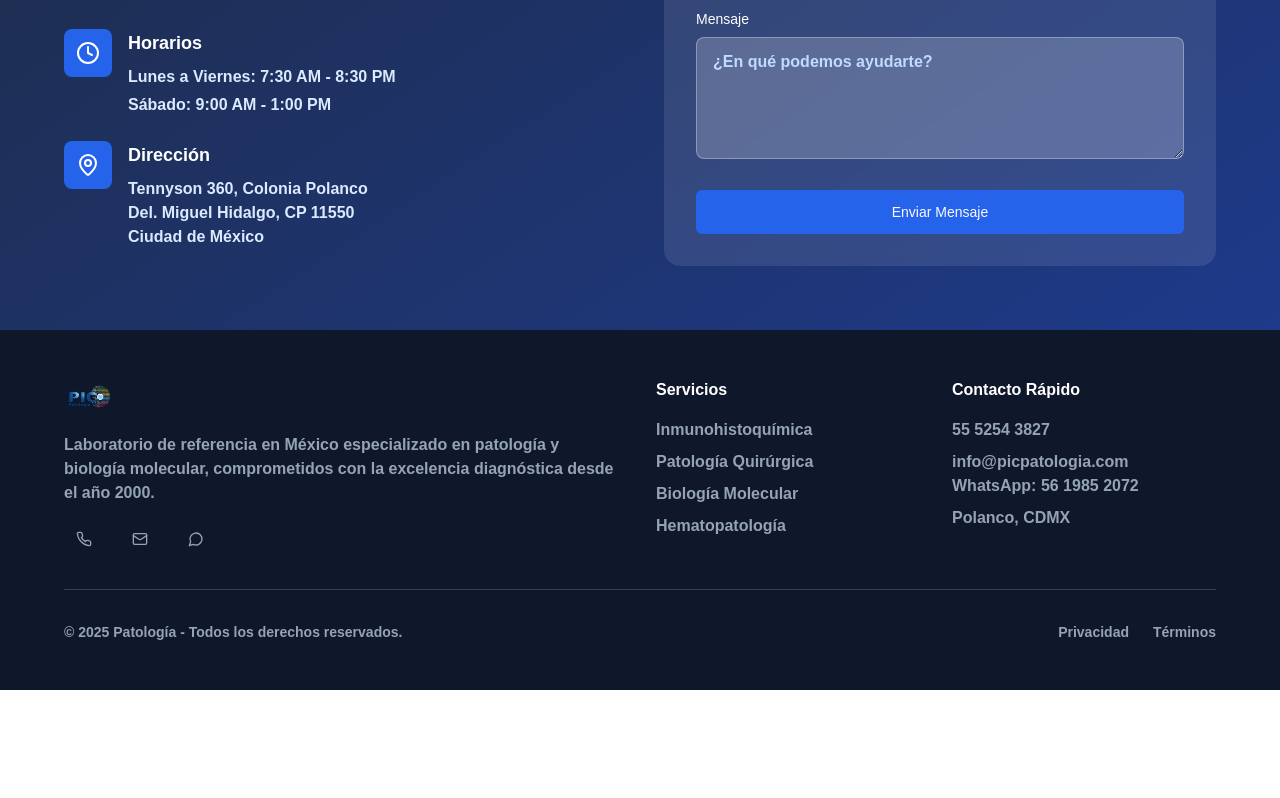
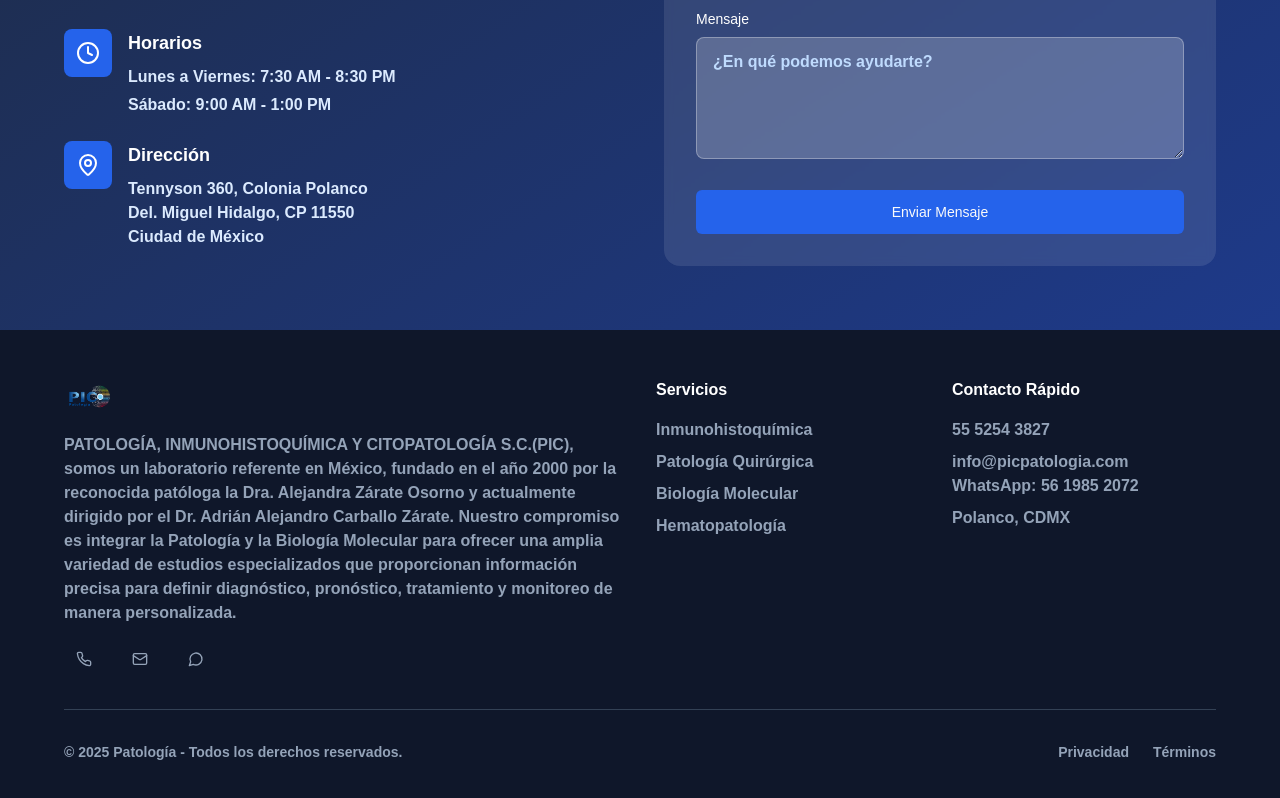
Before and after one commit to Irwingduran/ws-patologia, a Next.js app: page / in a window 1280 px wide. Shown: the part 5312-6110 px from the top of the page. Before the commit the page ends 6002 px from the top, so only its background shows below. Built offline with nearby package versions, Linux system fonts and the light colour scheme.

Commit message:
Update footer.tsx / se cambia texto de la izquierda

```diff
--- a/components/footer.tsx
+++ b/components/footer.tsx
@@ -24,8 +24,11 @@ const Footer = () => {
               </div>
               </Link>
               <p className="text-slate-400 mb-4">
-                Laboratorio de referencia en México especializado en patología y biología molecular, comprometidos con
-                la excelencia diagnóstica desde el año 2000.
+               PATOLOGÍA, INMUNOHISTOQUÍMICA Y CITOPATOLOGÍA S.C.(PIC), somos un laboratorio referente en México,
+                fundado en el año 2000 por la reconocida patóloga la Dra. Alejandra Zárate Osorno y actualmente dirigido por el
+                Dr. Adrián Alejandro Carballo Zárate. Nuestro compromiso es integrar la Patología y la Biología Molecular para
+                ofrecer una amplia variedad de estudios especializados que proporcionan información precisa para definir diagnóstico,
+                pronóstico, tratamiento y monitoreo de manera personalizada.
               </p>
               <div className="flex space-x-4">
                 <Button variant="ghost" size="sm" className="text-slate-400 hover:text-white">
```
